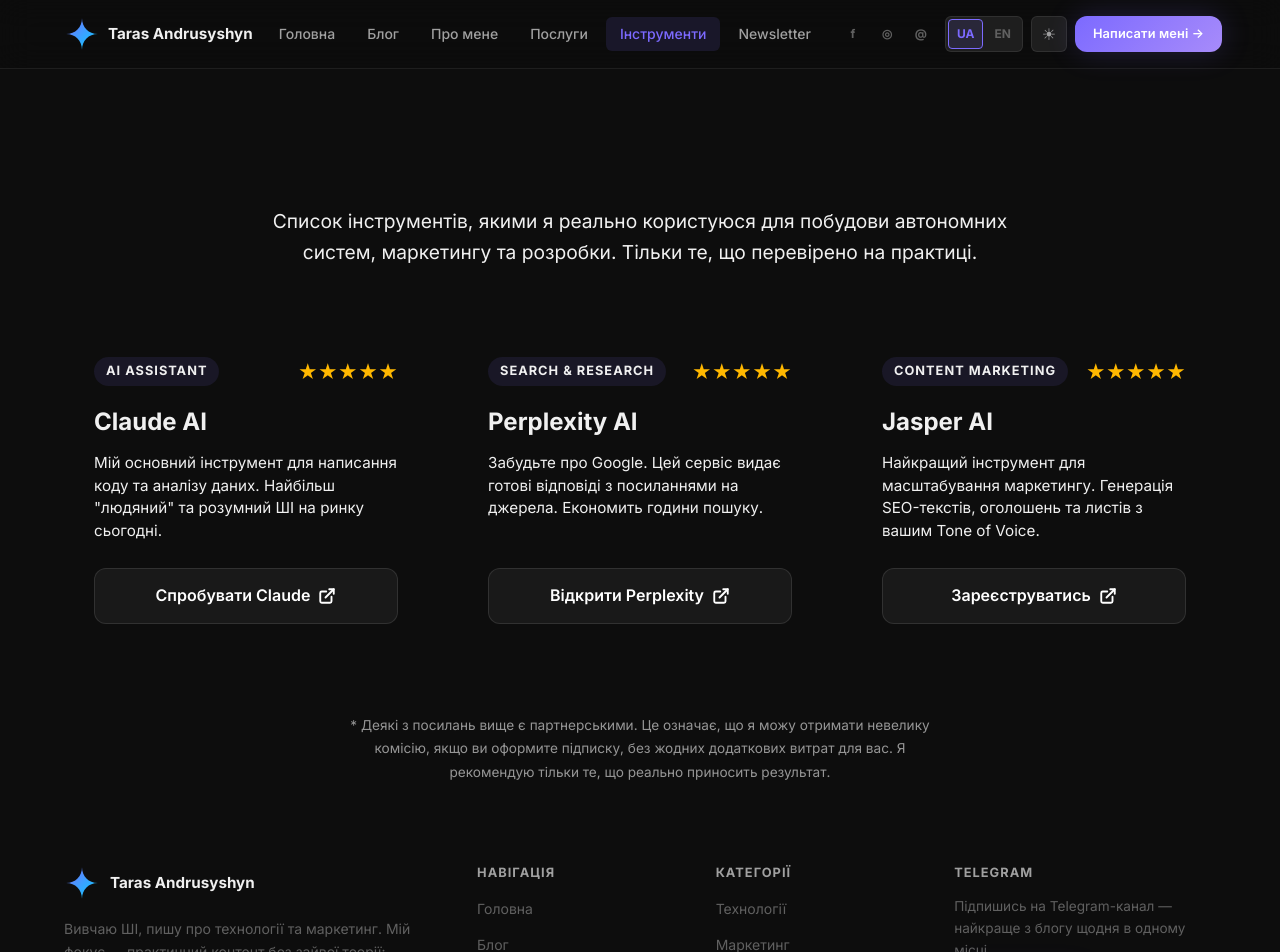
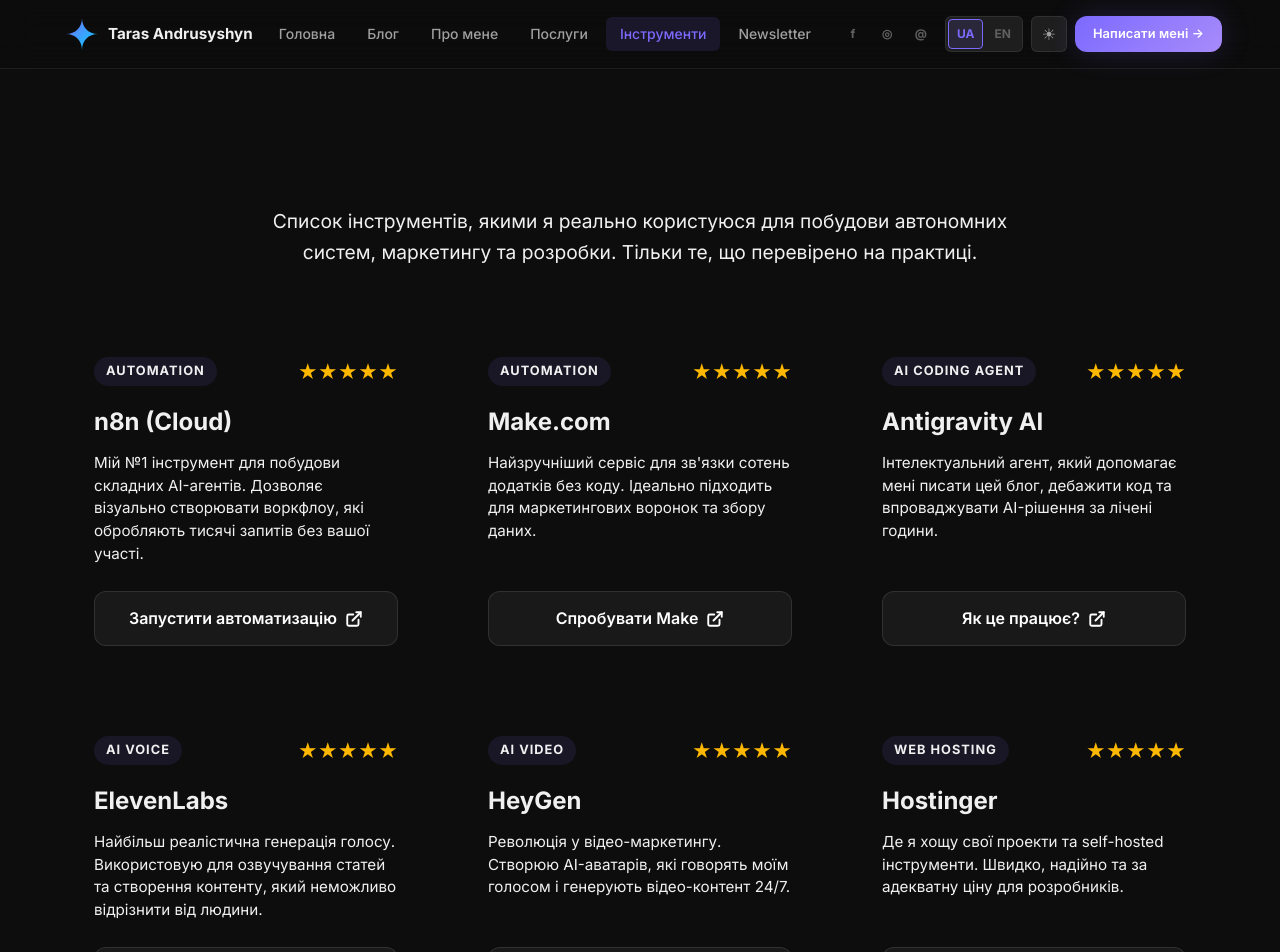
Before and after one commit to andrusyshyn-beta/taras-blog, a Next.js app: page /tools in a window 1280 px wide. Shown: the top 952 px of the page. Built offline with nearby package versions, Linux system fonts and the light colour scheme.

Commit message:
Updated Tools page with high-value affiliate stack (n8n, Make, ElevenLabs, etc.)

```diff
--- a/app/(uk)/tools/page.js
+++ b/app/(uk)/tools/page.js
@@ -2,31 +2,67 @@
 
 const tools = [
   {
+    id: 'n8n',
+    name: 'n8n (Cloud)',
+    category: 'Automation',
+    description: 'Мій №1 інструмент для побудови складних AI-агентів. Дозволяє візуально створювати воркфлоу, які обробляють тисячі запитів без вашої участі.',
+    rating: '★★★★★',
+    link: 'https://n8n.io/',
+    cta: 'Запустити автоматизацію'
+  },
+  {
+    id: 'make',
+    name: 'Make.com',
+    category: 'Automation',
+    description: 'Найзручніший сервіс для зв\'язки сотень додатків без коду. Ідеально підходить для маркетингових воронок та збору даних.',
+    rating: '★★★★★',
+    link: 'https://www.make.com/',
+    cta: 'Спробувати Make'
+  },
+  {
+    id: 'antigravity',
+    name: 'Antigravity AI',
+    category: 'AI Coding Agent',
+    description: 'Інтелектуальний агент, який допомагає мені писати цей блог, дебажити код та впроваджувати AI-рішення за лічені години.',
+    rating: '★★★★★',
+    link: '#',
+    cta: 'Як це працює?'
+  },
+  {
+    id: 'elevenlabs',
+    name: 'ElevenLabs',
+    category: 'AI Voice',
+    description: 'Найбільш реалістична генерація голосу. Використовую для озвучування статей та створення контенту, який неможливо відрізнити від людини.',
+    rating: '★★★★★',
+    link: 'https://elevenlabs.io/',
+    cta: 'Озвучити текст'
+  },
+  {
+    id: 'heygen',
+    name: 'HeyGen',
+    category: 'AI Video',
+    description: 'Революція у відео-маркетингу. Створюю AI-аватарів, які говорять моїм голосом і генерують відео-контент 24/7.',
+    rating: '★★★★★',
+    link: 'https://www.heygen.com/',
+    cta: 'Створити аватара'
+  },
+  {
+    id: 'hostinger',
+    name: 'Hostinger',
+    category: 'Web Hosting',
+    description: 'Де я хощу свої проекти та self-hosted інструменти. Швидко, надійно та за адекватну ціну для розробників.',
+    rating: '★★★★★',
+    link: 'https://www.hostinger.com/',
+    cta: 'Отримати хостинг'
+  },
+  {
     id: 'claude',
     name: 'Claude AI',
     category: 'AI Assistant',
-    description: 'Мій основний інструмент для написання коду та аналізу даних. Найбільш "людяний" та розумний ШІ на ринку сьогодні.',
+    description: 'Мій основний інструмент для написання коду та аналізу даних. Найбільш інтелектуальний ШІ на сьогодні.',
     rating: '★★★★★',
     link: 'https://claude.ai/',
     cta: 'Спробувати Claude'
-  },
-  {
-    id: 'perplexity',
-    name: 'Perplexity AI',
-    category: 'Search & Research',
-    description: 'Забудьте про Google. Цей сервіс видає готові відповіді з посиланнями на джерела. Економить години пошуку.',
-    rating: '★★★★★',
-    link: 'https://www.perplexity.ai/',
-    cta: 'Відкрити Perplexity'
-  },
-  {
-    id: 'jasper',
-    name: 'Jasper AI',
-    category: 'Content Marketing',
-    description: 'Найкращий інструмент для масштабування маркетингу. Генерація SEO-текстів, оголошень та листів з вашим Tone of Voice.',
-    rating: '★★★★★',
-    link: 'https://www.jasper.ai/',
-    cta: 'Зареєструватись'
   }
 ];
 
```
Also changed, not shown: app/en/tools/page.js (+54 -18 lines).
